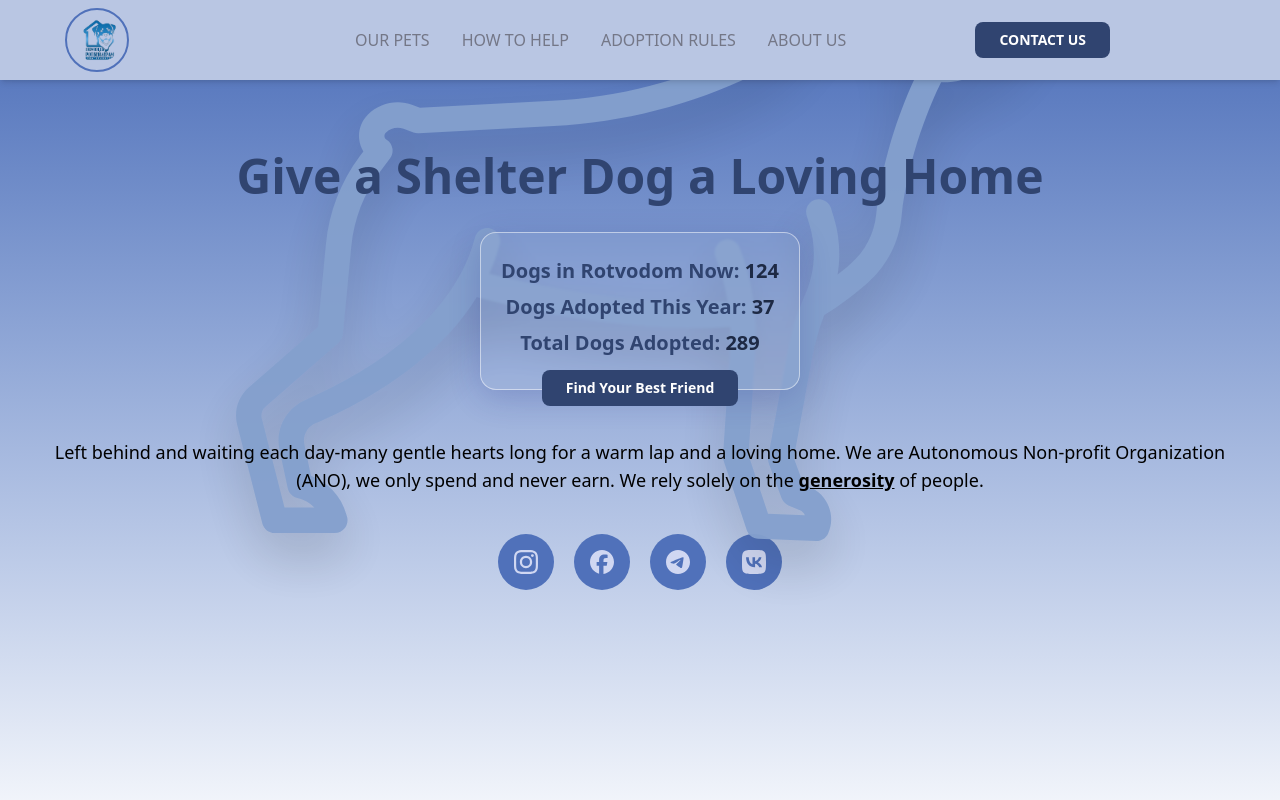
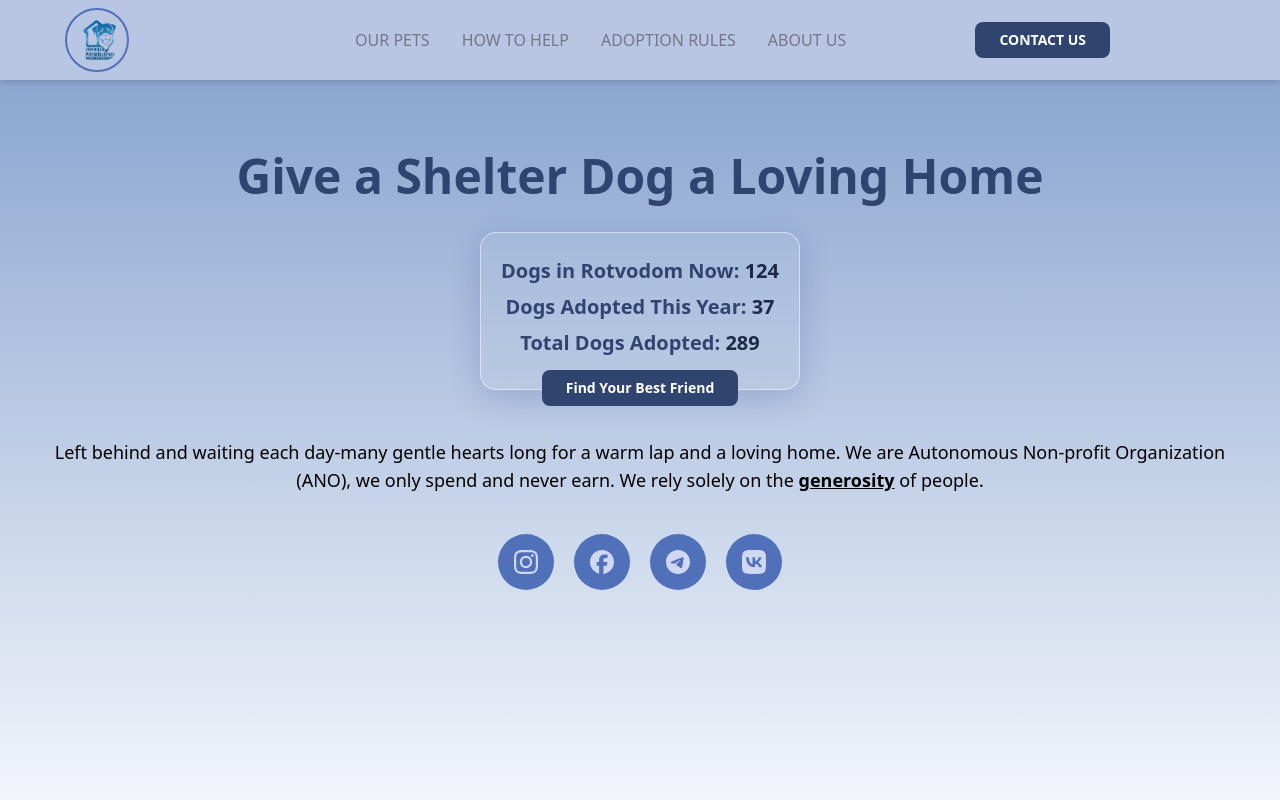
Before and after one commit to bavayra/dog-shelter, a React (Vite) app: page / in a window 1280 px wide. Shown: the top 800 px of the page. Built offline with nearby package versions, Linux system fonts and the light colour scheme.

Commit message:
style: removed the rottweiler bg image (vector) because planning on adding another one

```diff
--- a/src/App.tsx
+++ b/src/App.tsx
@@ -7,7 +7,6 @@ import Button from '@/components/Button';
 import { shelterStats } from '@/data/dogs';
 import DogGrid from '@/features/DogGrid';
 import SocialLinks from '@/components/SocialLinks';
-import RottweilerBg from '@/assets/icons/rottweiler-vector-bg.svg?react';
 
 const AdoptionRules = lazy(() => import('./features/AdoptionRules'));
 const AboutUs = lazy(() => import('./features/AboutUs'));
@@ -23,12 +22,8 @@ function App() {
         <main className="flex-1">
           <section
             id="hero"
-            className="from-primary-500 to-primary-50 relative mt-6 min-h-screen bg-linear-to-b px-4 pt-16 pb-24"
+            className="from-primary-300 to-primary-50 relative mt-6 min-h-screen bg-linear-to-b px-4 pt-16 pb-24"
           >
-            <RottweilerBg
-              aria-hidden="true"
-              className="text-primary-300 xs:-top-56 pointer-events-none absolute -top-50 right-1 z-0 h-full w-full transform opacity-95 drop-shadow-2xl sm:-top-50"
-            />
             <h2 className="text-primary-700 xs:mt-16 xs:text-5xl xs:font-semibold relative z-10 mx-0 mt-12 w-full text-center text-4xl font-bold">
               {' '}
               {/*I didn't use typography class because this h2 has to be
```
Also changed, not shown: src/assets/icons/rott-image-bg.avif (added).
